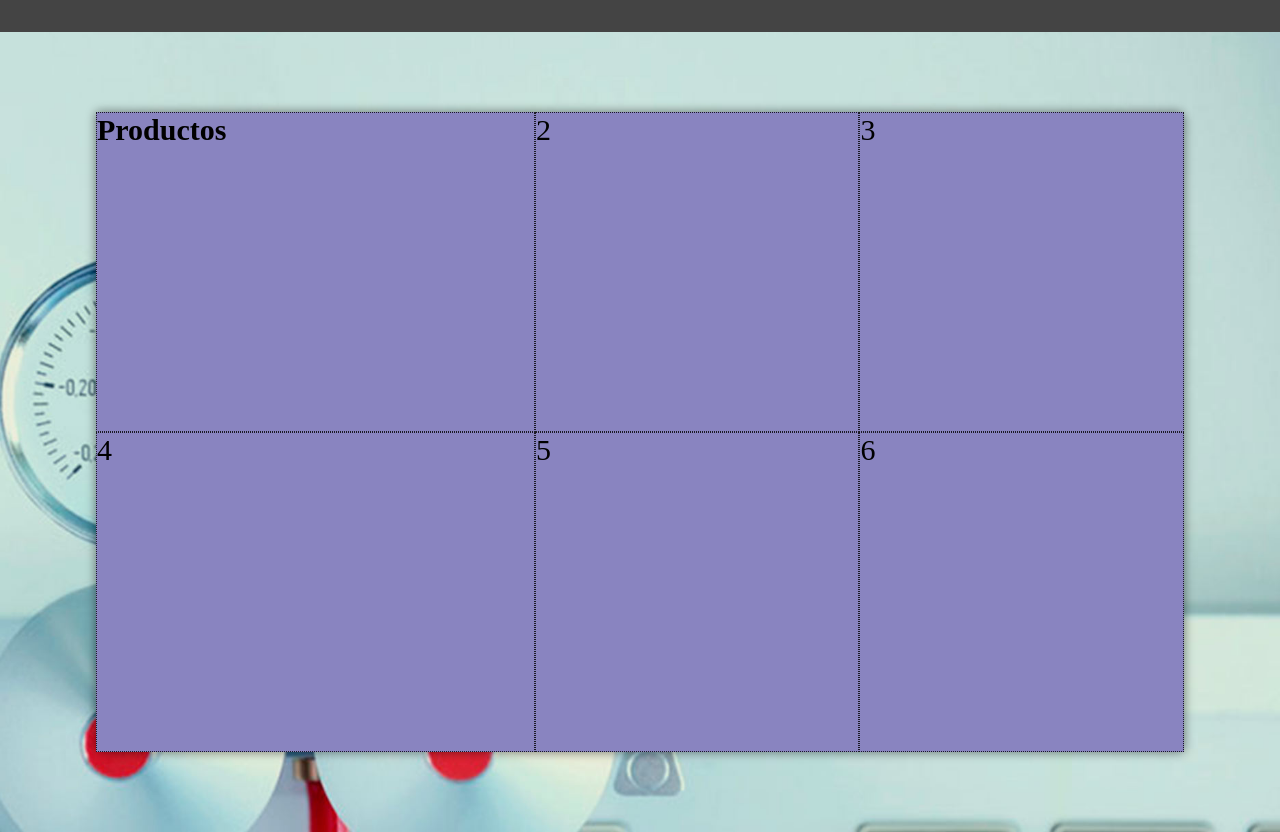
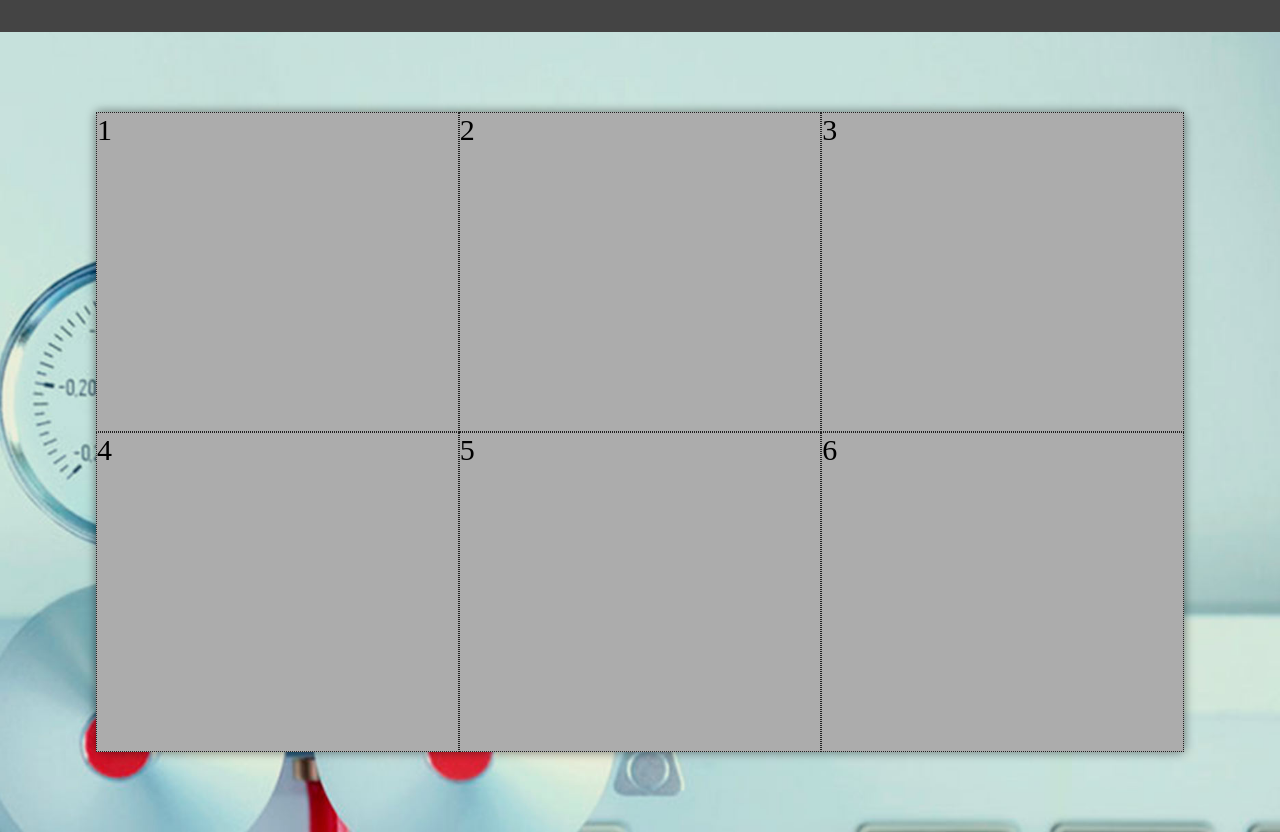
Before and after one commit to gurkenpoo/landingSass, a plain HTML site: page root/index.html in a window 1280 px wide. Shown: the part 1068-1900 px from the top of the page. Drawn offline with Linux system fonts and the light colour scheme.

```diff
--- a/root/css/_mainBody.scss
+++ b/root/css/_mainBody.scss
@@ -83,7 +83,7 @@ $fontTextM : 'Montserrat', sans-serif;
     grid-template-columns: auto auto auto;
     }
   .boxGrid {
-    background-color: #8984c0;
+    background-color: rgb(172, 172, 172);
     border: 1px dotted rgba(0, 0, 0, 0.8);
     font-size: 30px;
     display: flex;
--- a/root/index.html
+++ b/root/index.html
@@ -58,7 +58,7 @@
         <section class="floatingSection">
             <div class="innerBox">
                 <div class="boxGrid productos">
-                <h2>Productos</h2>
+                <span class="gridTitle">1</span>
                 </div>
                 <div class="boxGrid">2</div>
                 <div class="boxGrid">3</div>
```
Also changed, not shown: root/css/main.css, 2 other files.
